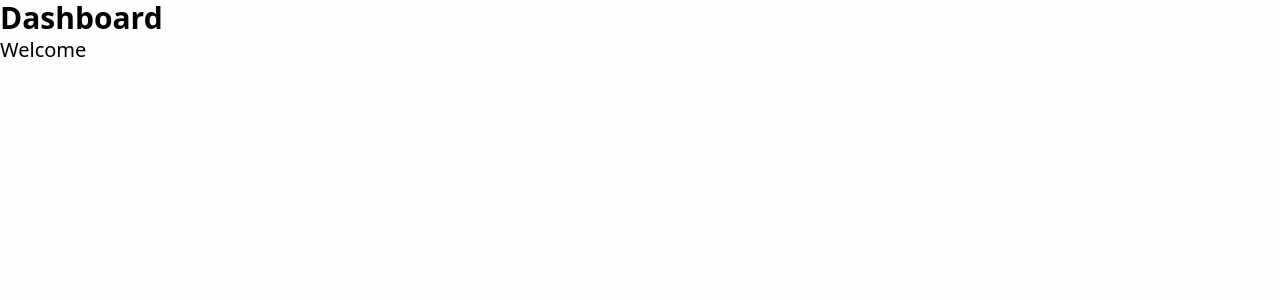
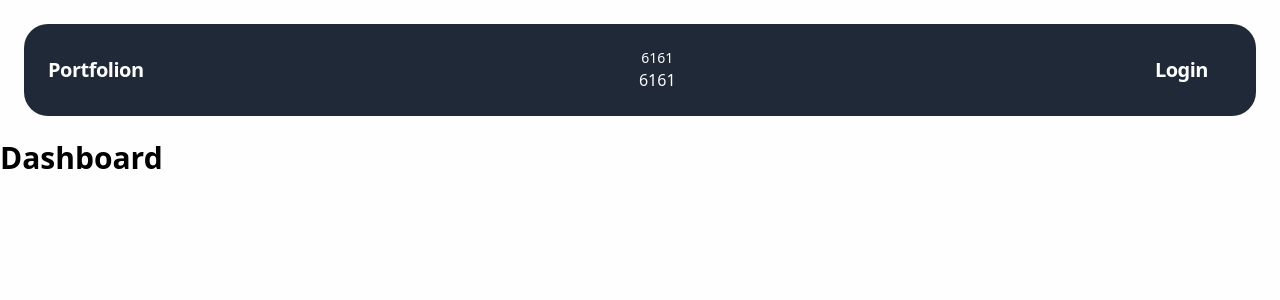
Before and after one commit to k61b/portfolion, a Next.js app in the folder client/: page /dashboard in a window 1280 px wide. Shown: the top 300 px of the page. Built offline with nearby package versions, Linux system fonts and the light colour scheme; no server answers.

Commit message:
chore: update nav (#20)

```diff
--- a/client/src/app/dashboard/page.tsx
+++ b/client/src/app/dashboard/page.tsx
@@ -1,14 +1,7 @@
-'use client'
-import { fetcher } from '@utils/fetch'
-import useSWR from 'swr'
-
 export default function Dashboard() {
-  const { data: user } = useSWR('/api/auth', fetcher)
-
   return (
     <div className="flex flex-col flex-grow">
       <h1 className="text-3xl font-bold">Dashboard</h1>
-      <p className="text-xl">Welcome {user?.username}</p>
     </div>
   )
 }
--- a/client/src/components/navbar/index.tsx
+++ b/client/src/components/navbar/index.tsx
@@ -1,3 +1,56 @@
+'use client'
+import { useAuth } from '@hooks/data/useAuth'
+import { fetcher } from '@utils/fetch'
+import Link from 'next/link'
+
 export default function Navbar() {
-  return <nav></nav>;
+  const { user } = useAuth()
+
+  const handleLogout = async () => {
+    await fetcher('/logout')
+
+    window.location.href = '/login'
+  }
+
+  return (
+    <nav className="flex items-center justify-between flex-wrap bg-gray-800 p-6 m-6 rounded-3xl">
+      <div className="flex items-center flex-shrink-0 text-white mr-6">
+        <Link
+          href="/dashboard"
+          className="font-semibold text-xl tracking-tight"
+        >
+          Portfolion
+        </Link>
+      </div>
+
+      <div className="flex flex-col items-center flex-shrink-0 text-white">
+        <div className="flex flex-row items-center">
+          <span className="text-sm mr-2">6161</span>
+        </div>
+        <div className="flex flex-row items-center">
+          <span className="text-md mr-2">6161</span>
+        </div>
+      </div>
+
+      <div className="flex items-center flex-shrink-0 text-white mr-6">
+        {user ? (
+          <div className="flex flex-col items-center gap-2">
+            <span className="font-semibold text-xl tracking-tight">
+              {user.username}
+            </span>
+            <button
+              className="bg-gray-700 hover:bg-gray-600 text-white font-bold py-2 px-4 rounded"
+              onClick={handleLogout}
+            >
+              Logout
+            </button>
+          </div>
+        ) : (
+          <Link href="/login" className="font-semibold text-xl tracking-tight">
+            Login
+          </Link>
+        )}
+      </div>
+    </nav>
+  )
 }
--- /dev/null
+++ b/client/src/hooks/data/useAuth.ts
@@ -0,0 +1,22 @@
+import useSWR from 'swr'
+import { fetcher } from '@utils/fetch'
+
+export interface User {
+  username: string
+  bookmarks: {
+    symbol: string
+    added_price: number
+    pices: number
+  }
+}
+
+export const useAuth = () => {
+  const { data, error, isLoading, mutate } = useSWR<User>(`/api/auth`, fetcher)
+
+  return {
+    error,
+    isLoading,
+    user: data,
+    mutateMe: mutate,
+  }
+}
--- a/client/tsconfig.json
+++ b/client/tsconfig.json
@@ -24,6 +24,7 @@
       "@components/*": ["./src/components/*"],
       "@models/*": ["./src/models/*"],
       "@utils/*": ["./src/utils/*"],
+      "@hooks/*": ["./src/hooks/*"],
     }
   },
   "include": ["next-env.d.ts", "**/*.ts", "**/*.tsx", ".next/types/**/*.ts"],
```
